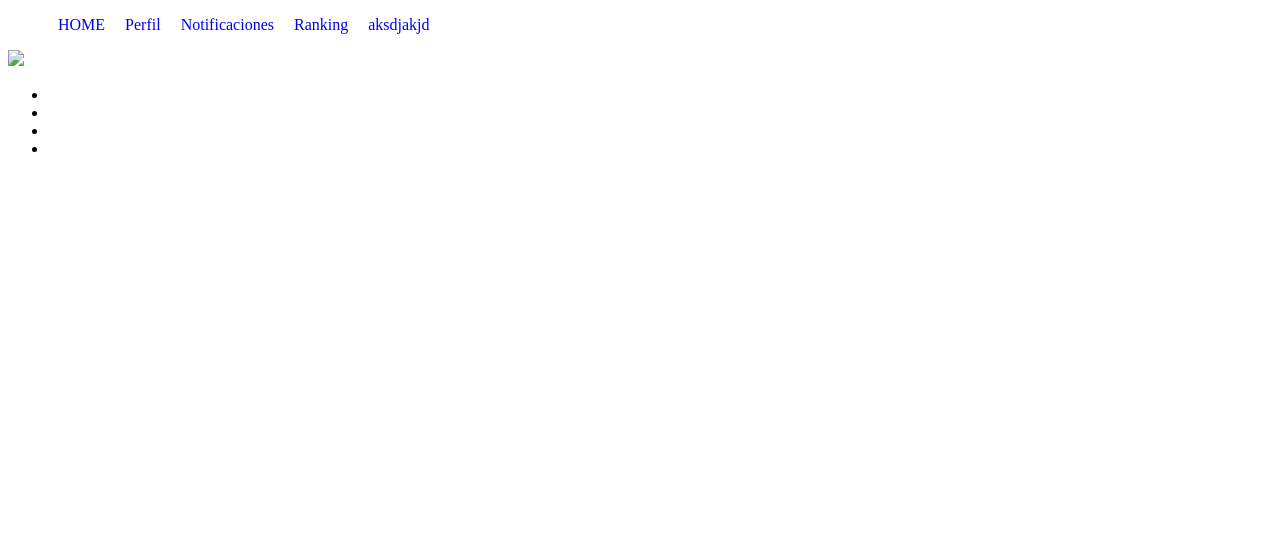
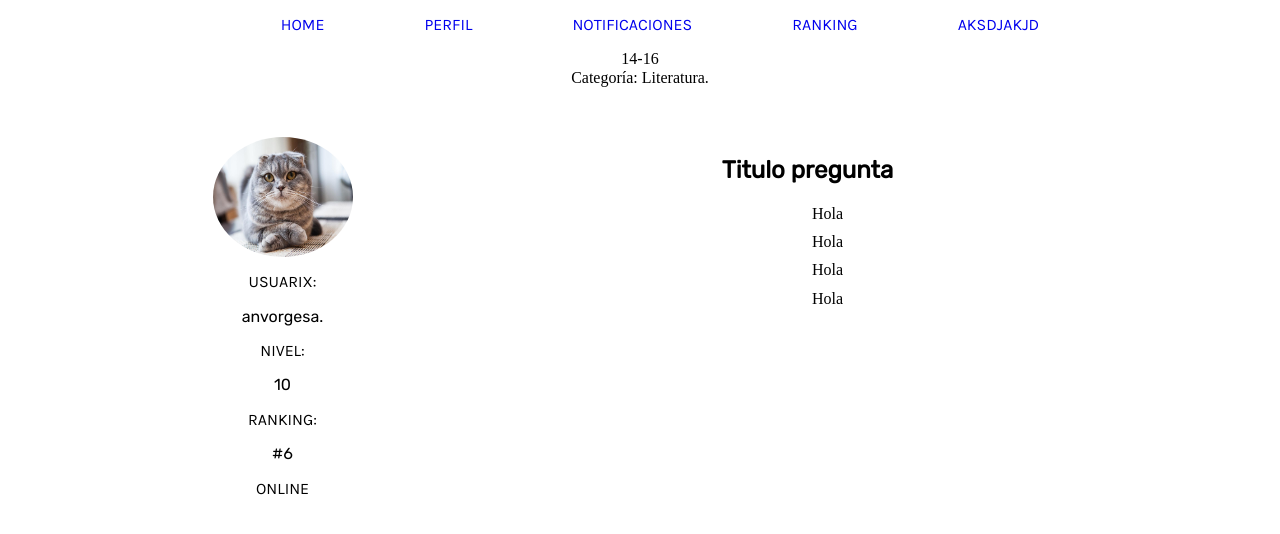
Before and after one commit to sofia-russmann/preguntADAs, a plain HTML site: page Pages/juego.html in a window 1280 px wide. Drawn offline with Linux system fonts and the light colour scheme.

Commit message:
Progreso

```diff
--- a/JS/juego.js
+++ b/JS/juego.js
@@ -0,0 +1,2 @@
+let preguntasCategoria1 = [ ];
+let preguntasCategoria2 = [ ];
--- a/Pages/juego.html
+++ b/Pages/juego.html
@@ -5,7 +5,9 @@
     <meta name="viewport" content="width=device-width, initial-scale=1.0">
     <meta http-equiv="X-UA-Compatible" content="ie=edge">
     <title>preguntADAs</title>
-    <link rel="stylesheet" href="style.css">
+    <link href="https://fonts.googleapis.com/css?family=Rubik&display=swap" rel="stylesheet">
+    <link href="https://fonts.googleapis.com/css?family=Karla&display=swap" rel="stylesheet">
+    <link rel="stylesheet" href="../Styles/main.css">
     <script src="../JS/juego.js"></script>
 </head>
 <body>
@@ -21,30 +23,39 @@
             <li class="nav-list"><a href="#">aksdjakjd</a></li>
         </ul>
     </nav>
-    <section id="perfil">
-        <img src="#">
-        <div class="info">
-            <ul>
-                <li class="info-list"></li>
-                <li class="info-list"></li>
-                <li class="info-list"></li>
-                <li class="info-list"></li>
-            </ul>
-        </div>
-    </section>
-    <div class="preguntas">
-
-    </div>
+    <main>
     <div class="info-pregunta">
         <div class="timer">
-
+            14-16
         </div>
         <div class="info-preg-list">
-
+            Categoría: Literatura.
         </div>
+    <div class="principal-section">
+        <section id="perfil">
+                <img src="../Images/avatar.jpg">
+            <div class="info">
+                <ul>
+                    <li class="perfil-list">Usuarix: <p class="info-de-usuario">Anvorgesa.</p></li>
+                    <li class="perfil-list">Nivel: <p class="info-de-usuario">10</p></li>
+                    <li class="perfil-list">Ranking: <p class="info-de-usuario">#6</p></li>
+                    <li class="perfil-list">Online</li>
+                </ul>
+            </div>
+        </section>
+    <div class="preguntas">
+        <h2 class="titulo-pregunta">Titulo pregunta</h2>
+        <ul>
+            <li class="lista-preguntas">Hola</li>
+            <li class="lista-preguntas">Hola</li>
+            <li class="lista-preguntas">Hola</li>
+            <li class="lista-preguntas">Hola</li>
+        </ul>
+    </div>
     </div>
     <div class="progress-bar">
 
     </div>
+</main>
 </body>
 </html>
--- a/Pages/style.css
+++ /dev/null
@@ -1,10 +0,0 @@
-.nav-list a {
-    text-decoration: none;
-    margin: 10px;
-}
-
-.nav-container {
-    display: flex;
-    flex-direction: row;
-    list-style: none;
-}
--- a/Styles/pages/_crearpregunta.scss
+++ b/Styles/pages/_crearpregunta.scss
@@ -6,6 +6,7 @@ h1 {
     margin: 0px;
 }
 
+/*
 h2 {
     font-family: $secondary-font;
     color: $secondary-color;
@@ -13,6 +14,7 @@ h2 {
     line-height: 28px;
     margin: 10px;
 }
+*/
 
 .crear-pregunta-container {
     display: flex;
--- a/Styles/pages/_juego.scss
+++ b/Styles/pages/_juego.scss
@@ -0,0 +1,104 @@
+/* CSS completo de la página de JUEGO.*/
+
+/* BODY */
+
+body {
+    padding: 0;
+    width: 100%;
+    max-width: 1500px;
+}
+
+        /* //////////////////////////
+                NAV
+        ////////////////////////// */
+body {
+    nav {
+    display: flex;
+    justify-content: center;
+    font-family: 'Karla', sans-serif;
+    }
+}
+
+.nav-list {
+    list-style: none;
+    margin: 0 50px;
+    a {
+        text-decoration: none;
+        text-transform: uppercase;
+    }
+}
+
+.nav-container {
+    display: flex;
+    flex-direction: row;
+}
+
+/*
+        ///////////////////////
+            CONTENEDOR
+        //////////////////////
+*/
+body {
+    main {
+        display: flex;
+        flex-direction: column;
+    }
+}
+
+#perfil {
+    img {
+        width: 140px;
+        height: 120px;
+        border-radius: 50%;
+        margin: 0 auto;
+    }
+
+    display: flex;
+    flex-direction: column;
+    margin-right: 5%;
+    width: 300px;
+}
+
+.principal-section {
+    display: flex;
+    flex-direction: row;
+    justify-content: center;
+    margin-top: 50px;
+    width: 100%;
+}
+
+.info-pregunta {
+    margin: 0 auto;
+    text-align: center;
+}
+
+.preguntas {
+    width: 700px;
+}
+
+.perfil-list {
+    list-style: none;
+    margin-top: 10px;
+    text-transform: uppercase;
+    font-family: 'Karla', sans-serif;
+}
+
+.lista-preguntas {
+    list-style: none;
+    margin: 10px auto;
+}
+
+.titulo-pregunta {
+    font-family: 'Rubik', sans-serif;
+}
+
+.info {
+    ul {
+        padding: 0;
+    }
+}
+
+.info-de-usuario {
+    font-family: 'Rubik', sans-serif;
+    text-transform: lowercase;
+}
```
Also changed, not shown: Images/avatar.jpg (added), Styles/main.css (added), 1 other file.
